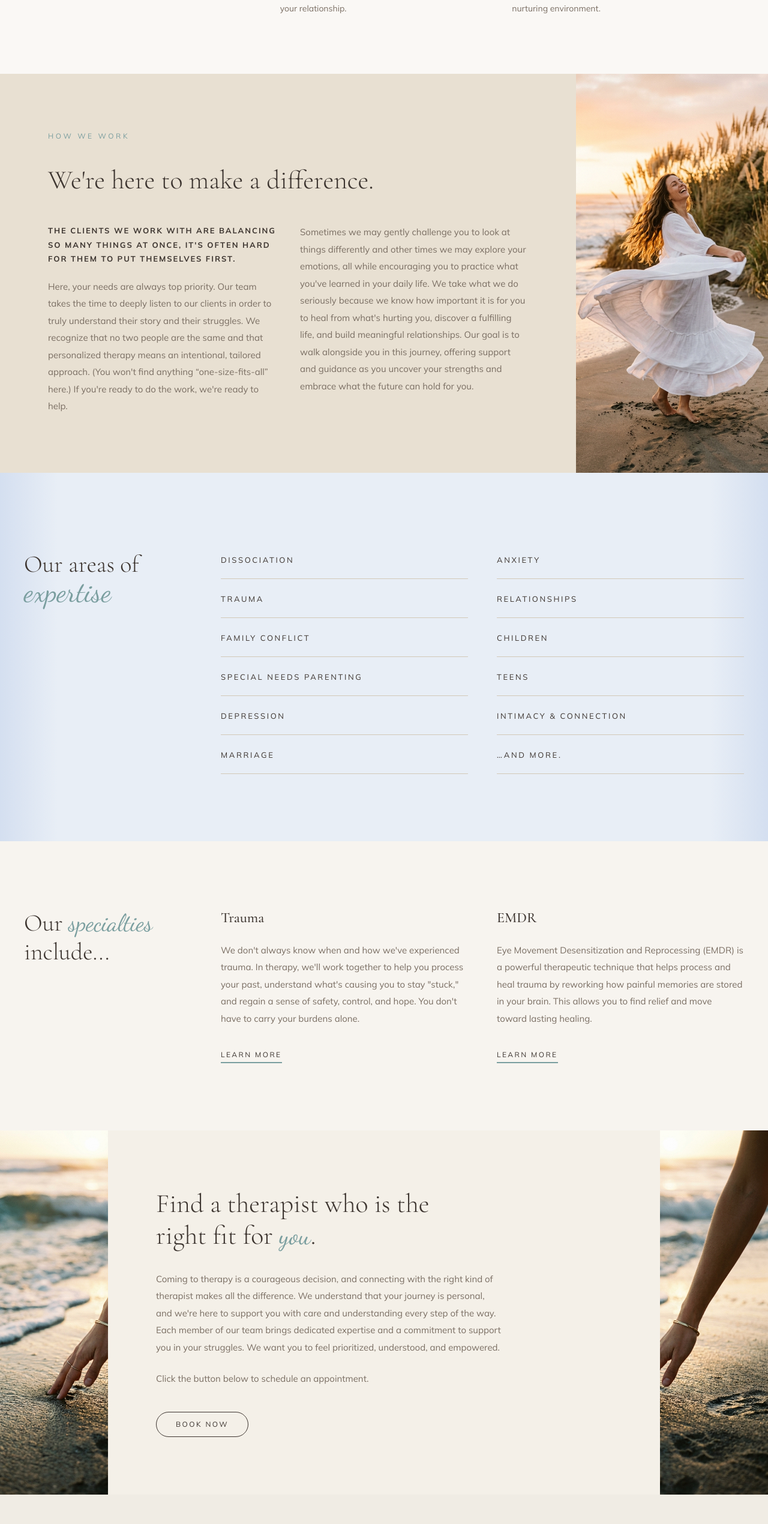
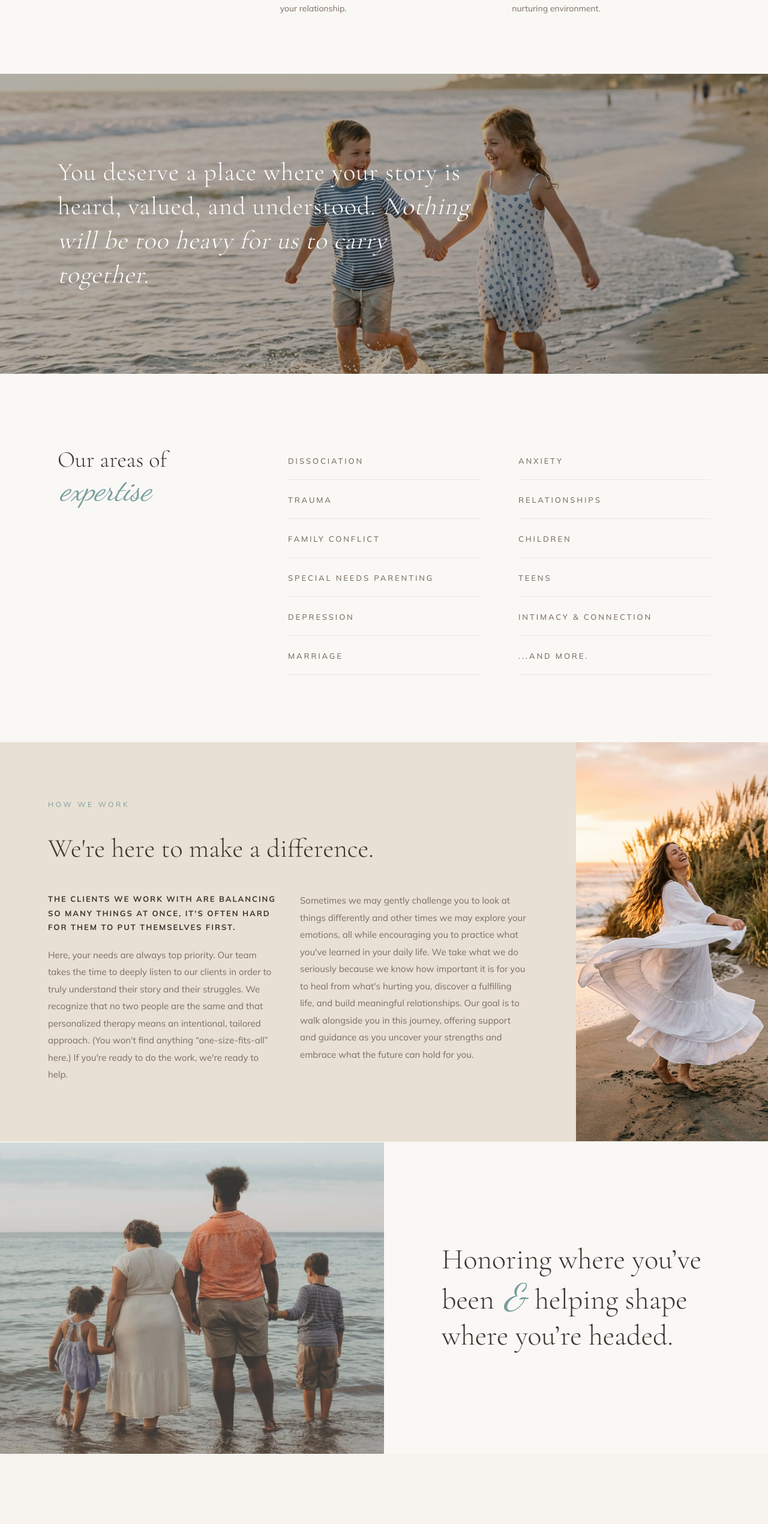
Before and after one commit to uzumaki902/website, a Next.js app: page / in a window 1280 px wide. Shown: the part 2340-4880 px from the top of the page at 60% size. Built offline with nearby package versions, Linux system fonts and the light colour scheme.

Commit message:
feat: implement landing page layout with Expertise, Honoring, and QuoteBanner sections

```diff
--- a/src/app/page.tsx
+++ b/src/app/page.tsx
@@ -2,8 +2,10 @@ import Navbar from "@/components/Navbar";
 import HeroSection from "@/components/HeroSection";
 import WelcomeSection from "@/components/WelcomeSection";
 import WhoWeHelpSection from "@/components/WhoWeHelpSection";
+import QuoteBanner from "@/components/QuoteBanner";
+import ExpertiseSection from "@/components/ExpertiseSection";
 import HowWeWorkSection from "@/components/HowWeWorkSection";
-import ExpertiseSection from "@/components/ExpertiseSection";
+import HonoringSection from "@/components/HonoringSection";
 import SpecialtiesSection from "@/components/SpecialtiesSection";
 import CtaSection from "@/components/CtaSection";
 import Footer from "@/components/Footer";
@@ -16,8 +18,10 @@ export default function Home() {
         <HeroSection />
         <WelcomeSection />
         <WhoWeHelpSection />
+        <QuoteBanner />
+        <ExpertiseSection />
         <HowWeWorkSection />
-        <ExpertiseSection />
+        <HonoringSection />
         <SpecialtiesSection />
         <CtaSection />
       </main>
--- a/src/components/ExpertiseSection.tsx
+++ b/src/components/ExpertiseSection.tsx
@@ -13,44 +13,46 @@ const expertiseRight = [
   "CHILDREN",
   "TEENS",
   "INTIMACY & CONNECTION",
-  "…AND MORE.",
+  "...AND MORE.",
 ];
 
 export default function ExpertiseSection() {
   return (
-    <section id="specialties" className="relative bg-blue-wash py-20 md:py-28 px-8">
-      {/* Side gradient fades */}
-      <div className="absolute inset-y-0 left-0 w-24 bg-gradient-to-r from-[#d4dff0] to-transparent" />
-      <div className="absolute inset-y-0 right-0 w-24 bg-gradient-to-l from-[#d4dff0] to-transparent" />
-
-      <div className="relative z-10 max-w-[1200px] mx-auto">
-        <div className="grid grid-cols-1 md:grid-cols-[280px_1fr_1fr] gap-8 md:gap-12">
-          {/* Left – Heading */}
-          <div className="md:pt-4">
-            <h2 className="font-serif text-3xl md:text-[40px] font-light text-charcoal leading-[1.2]">
-              Our areas of
+    <section id="specialties" className="bg-[#FAF8F5] py-20 md:py-28 px-8 md:px-16 lg:px-24">
+      <div className="max-w-[1240px] mx-auto">
+        <div className="grid grid-cols-1 lg:grid-cols-[320px_1fr_1fr] gap-10 lg:gap-16 items-start">
+          {/* Left – Single Line Heading (Serif + Script) */}
+          <div className="lg:pt-2">
+            <h2 className="font-serif text-3xl md:text-[38px] font-light text-[#3D3530] leading-tight">
+              Our areas of{" "}
+              <span className="font-script text-[#7A9E9F] italic text-4xl md:text-[50px] inline-block ml-1">
+                expertise
+              </span>
             </h2>
-            <p className="font-script text-teal text-4xl md:text-[48px] -mt-1">
-              expertise
-            </p>
           </div>
 
-          {/* Middle – List */}
+          {/* Middle – Left Column List */}
           <div className="flex flex-col">
             {expertiseLeft.map((item) => (
-              <div key={item} className="py-5 border-b border-sand">
-                <span className="font-sans text-xs md:text-[13px] tracking-[0.2em] text-charcoal">
+              <div
+                key={item}
+                className="py-4 md:py-5 border-b border-[#EBE5DB] first:border-t-0"
+              >
+                <span className="font-sans text-xs md:text-[13px] tracking-[0.22em] uppercase text-[#7A6E63] font-medium">
                   {item}
                 </span>
               </div>
             ))}
           </div>
 
-          {/* Right – List */}
+          {/* Right – Right Column List */}
           <div className="flex flex-col">
             {expertiseRight.map((item) => (
-              <div key={item} className="py-5 border-b border-sand">
-                <span className="font-sans text-xs md:text-[13px] tracking-[0.2em] text-charcoal">
+              <div
+                key={item}
+                className="py-4 md:py-5 border-b border-[#EBE5DB] first:border-t-0"
+              >
+                <span className="font-sans text-xs md:text-[13px] tracking-[0.22em] uppercase text-[#7A6E63] font-medium">
                   {item}
                 </span>
               </div>
--- /dev/null
+++ b/src/components/HonoringSection.tsx
@@ -0,0 +1,30 @@
+import Image from "next/image";
+
+export default function HonoringSection() {
+  return (
+    <section className="bg-[#FAF8F5] border-t border-[#E8E0D2] overflow-hidden">
+      <div className="grid grid-cols-1 lg:grid-cols-2 items-center">
+        {/* Left – Flush to Left Screen Edge Image (0px left margin/padding) */}
+        <div className="relative w-full aspect-[16/10] lg:aspect-auto lg:h-[520px] overflow-hidden">
+          <Image
+            src="/images/honoring-family.png"
+            alt="Family of four standing in shallow ocean water looking out at the sea"
+            fill
+            className="object-cover object-center"
+          />
+        </div>
+
+        {/* Right – Statement Heading with Right Padding */}
+        <div className="flex flex-col justify-center px-8 md:px-16 lg:px-20 xl:px-24 py-12 md:py-16">
+          <h2 className="font-serif text-[32px] md:text-[42px] lg:text-[48px] font-light text-[#3D3530] leading-[1.25] max-w-lg">
+            Honoring where you’ve been{" "}
+            <span className="font-script text-[#7A9E9F] italic text-4xl md:text-[52px] lg:text-[60px] inline-block mx-1">
+              &amp;
+            </span>{" "}
+            helping shape where you’re headed.
+          </h2>
+        </div>
+      </div>
+    </section>
+  );
+}
--- /dev/null
+++ b/src/components/QuoteBanner.tsx
@@ -0,0 +1,29 @@
+import Image from "next/image";
+
+export default function QuoteBanner() {
+  return (
+    <section className="relative w-full min-h-[380px] md:min-h-[460px] lg:min-h-[500px] flex items-center overflow-hidden">
+      {/* Background Image */}
+      <Image
+        src="/images/children.jpg"
+        alt="Children running on beach sand"
+        fill
+        className="object-cover object-center"
+        priority
+      />
+
+      {/* Dark Overlay for Text Readability */}
+      <div className="absolute inset-0 bg-black/35 md:bg-black/30" />
+
+      {/* Content Container */}
+      <div className="relative z-10 max-w-4xl px-8 md:px-16 lg:px-24 py-16">
+        <blockquote className="font-serif text-[26px] md:text-[36px] lg:text-[42px] font-light text-white leading-[1.35] tracking-wide">
+          You deserve a place where your story is heard, valued, and understood.{" "}
+          <span className="italic">
+            Nothing will be too heavy for us to carry together.
+          </span>
+        </blockquote>
+      </div>
+    </section>
+  );
+}
```
Also changed, not shown: public/images/honoring-family.png (added).
